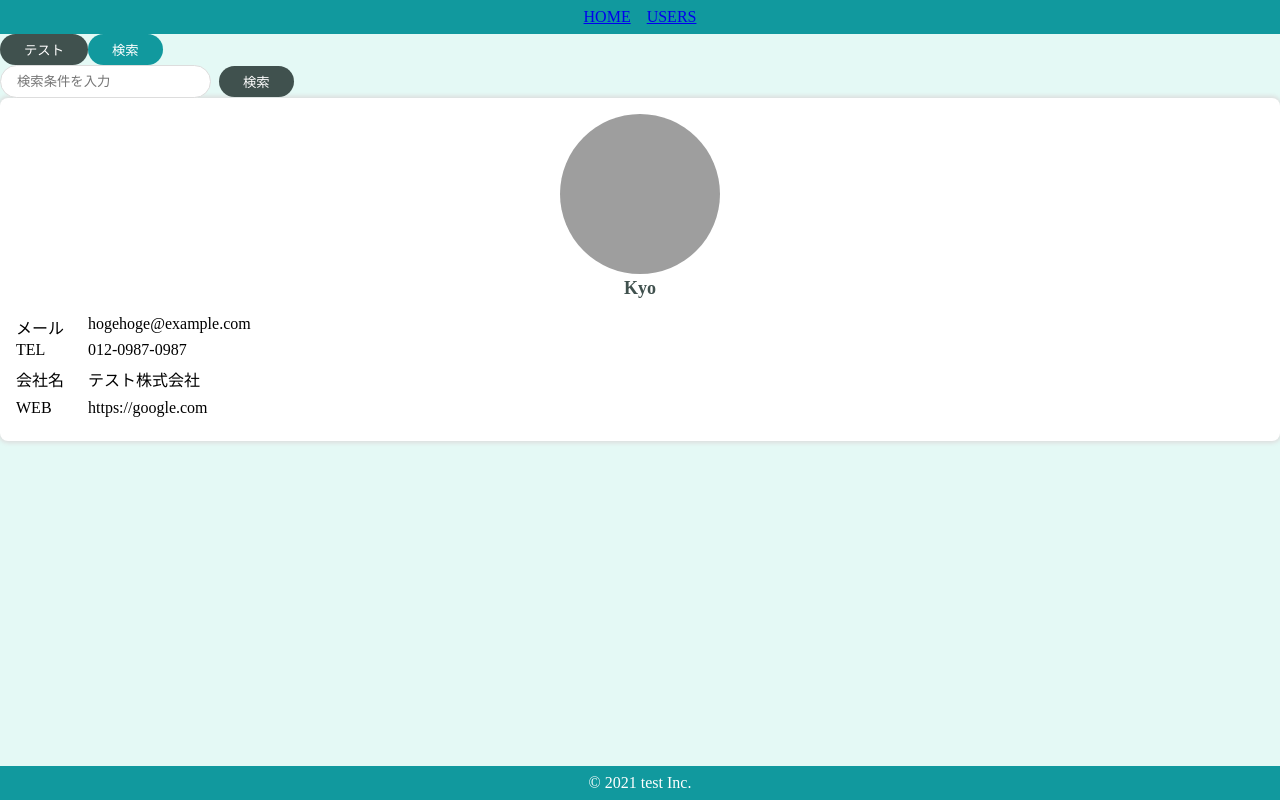
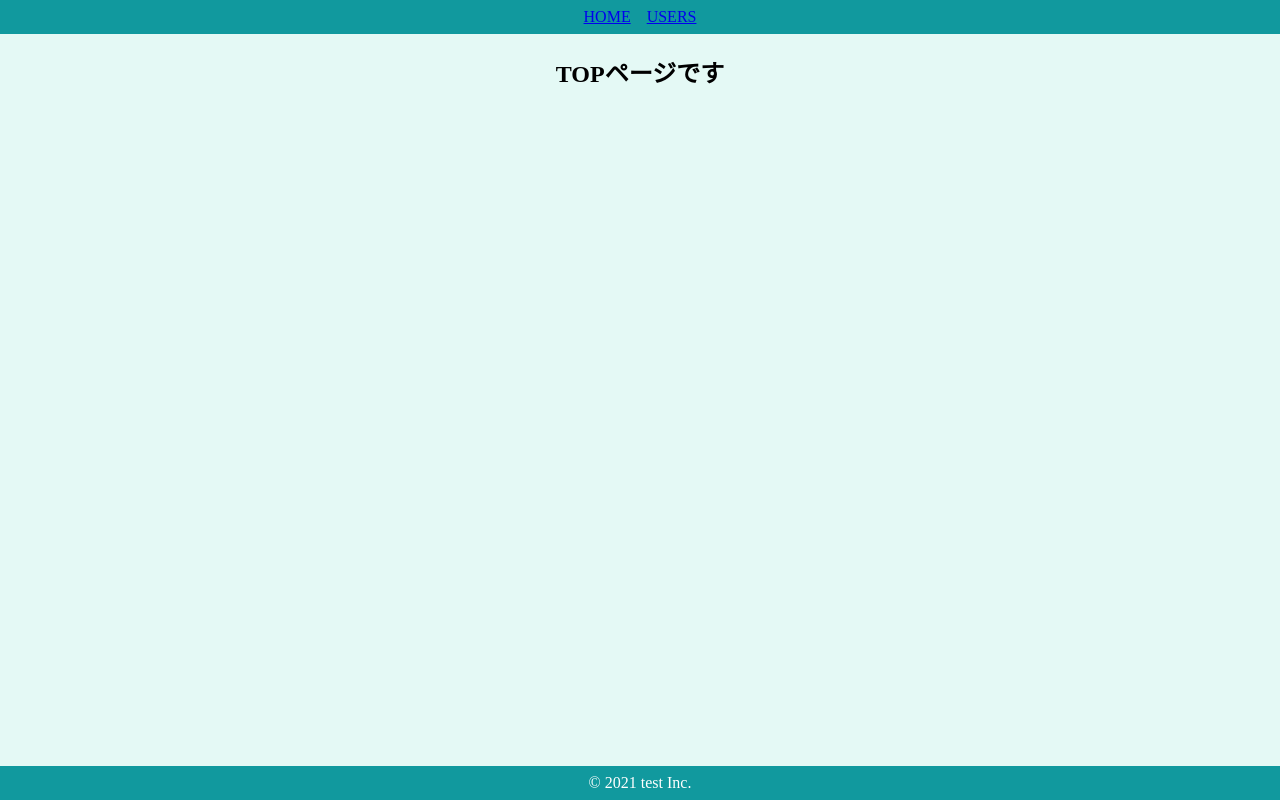
Before and after one commit to KishiKyousuke/AtomicDesign, a React (Create React App) app: page / in a window 1280 px wide. Built offline with nearby package versions, Linux system fonts and the light colour scheme; grey boxes are pictures that could not be loaded.

Commit message:
lec.35 page

```diff
--- a/src/App.js
+++ b/src/App.js
@@ -1,33 +1,6 @@
-import { PrimaryButton } from "./components/atoms/button/PrimaryButton";
-import { SecondaryButton } from "./components/atoms/button/SecondaryButton";
-import { SearchInput } from "./components/molecules/SearchInput";
-import { UserCard } from "./components/organism/user/UserCard";
-import { HeaderOnly } from "./components/templates/HeaderOnly";
-import { DefaultLayout } from "./components/templates/DefaultLayout";
-import { BrowserRouter } from "react-router-dom";
+import { Router } from "./components/router/Router";
 import "./styles.css";
 
-const user = {
-  name: "Kyo",
-  image: "https://source.unsplash.com/NE0XGVKTmcA",
-  email: "hogehoge@example.com",
-  phone: "012-0987-0987",
-  company: {
-    name: "テスト株式会社"
-  },
-  website: "https://google.com"
-};
-
 export default function App() {
-  return (
-    <BrowserRouter>
-      <DefaultLayout className="App">
-        <PrimaryButton>テスト</PrimaryButton>
-        <SecondaryButton>検索</SecondaryButton>
-        <br />
-        <SearchInput />
-        <UserCard user={user} />
-      </DefaultLayout>
-    </BrowserRouter>
-  );
+  return <Router />;
 }
--- /dev/null
+++ b/src/components/atoms/pages/Top.jsx
@@ -0,0 +1,13 @@
+import styled from "styled-components";
+
+export const Top = () => {
+  return (
+    <SContainer>
+      <h2>TOPページです</h2>
+    </SContainer>
+  );
+};
+
+const SContainer = styled.div`
+  text-align: center;
+`;
--- /dev/null
+++ b/src/components/atoms/pages/Users.jsx
@@ -0,0 +1,46 @@
+import styled from "styled-components";
+import { SearchInput } from "../../molecules/SearchInput";
+import { UserCard } from "../../organism/user/UserCard";
+
+const users = [...Array(10).keys()].map((val) => {
+  return {
+    id: val,
+    name: `Kyo-${val}`,
+    image: "https://source.unsplash.com/NE0XGVKTmcA",
+    email: "hogehoge@example.com",
+    phone: "012-0987-0987",
+    company: {
+      name: "テスト株式会社"
+    },
+    website: "https://google.com"
+  };
+});
+
+export const Users = () => {
+  return (
+    <SContainer>
+      <h2>ユーザー一覧</h2>
+      <SearchInput />
+      <SUserArea>
+        {users.map((user) => (
+          <UserCard key={user.id} user={user} />
+        ))}
+      </SUserArea>
+    </SContainer>
+  );
+};
+
+const SContainer = styled.div`
+  display: flex;
+  flex-direction: column;
+  align-items: center;
+  padding: 24px;
+`;
+
+const SUserArea = styled.div`
+  padding-top: 40px;
+  width: 100%;
+  display: grid;
+  grid-template-columns: repeat(auto-fit, minmax(200px, 1fr));
+  grid-gap: 20px;
+`;
--- /dev/null
+++ b/src/components/router/Router.jsx
@@ -0,0 +1,24 @@
+import { BrowserRouter, Route, Switch } from "react-router-dom";
+import { Top } from "../atoms/pages/Top";
+import { Users } from "../atoms/pages/Users";
+import { DefaultLayout } from "../templates/DefaultLayout";
+import { HeaderOnly } from "../templates/HeaderOnly";
+
+export const Router = () => {
+  return (
+    <BrowserRouter>
+      <Switch>
+        <Route exact path="/">
+          <DefaultLayout>
+            <Top />
+          </DefaultLayout>
+        </Route>
+        <Route exact path="/users">
+          <HeaderOnly>
+            <Users />
+          </HeaderOnly>
+        </Route>
+      </Switch>
+    </BrowserRouter>
+  );
+};
```
